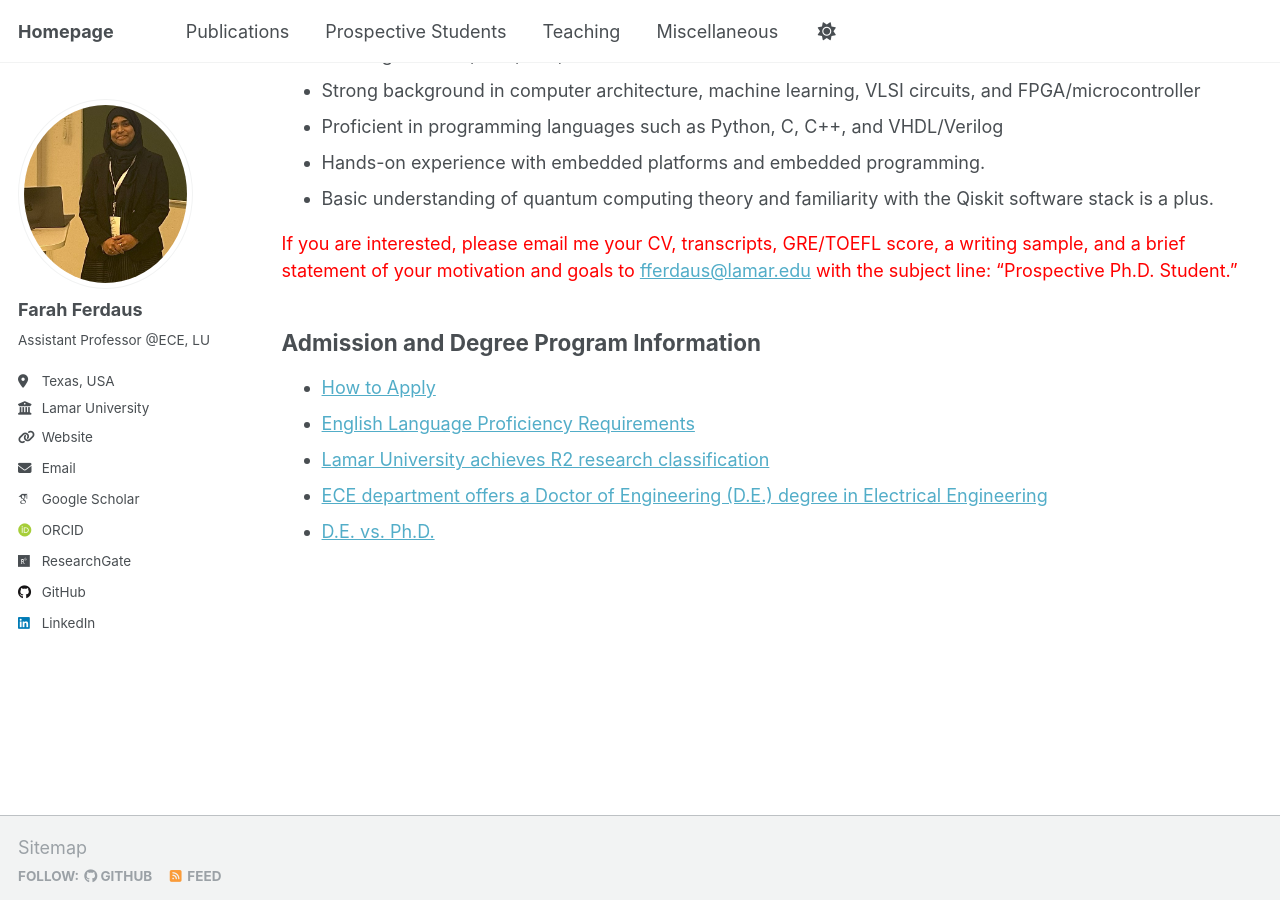
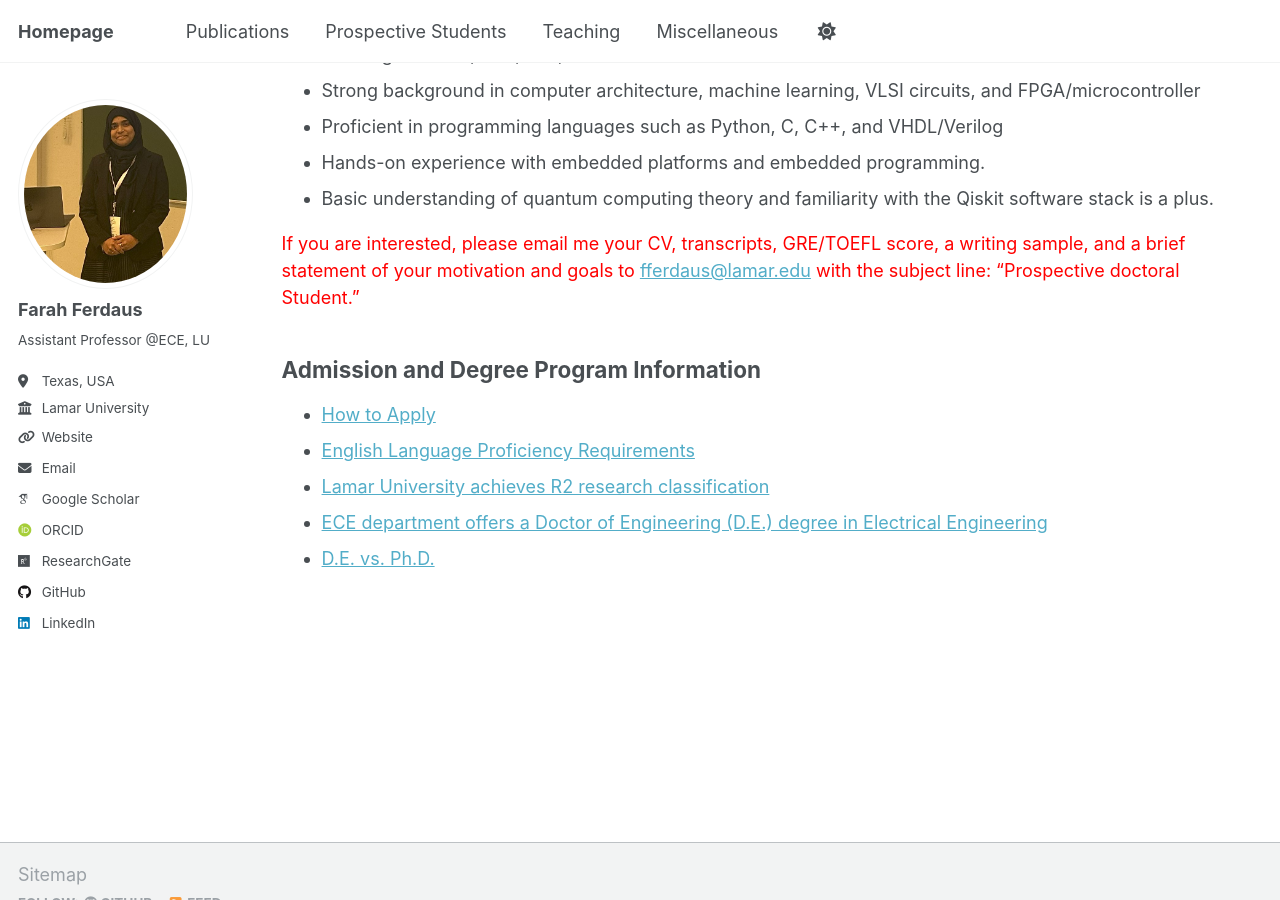
Before and after one commit to fferdaus/fferdaus.github.io, a Jekyll site: the page built from _pages/ProspectiveStudents.md, in a window 1280 px wide and 900 px high, scrolled down 682 px. Built offline with Jekyll 4.4.1, drawn with Linux system fonts in a browser that asks for light colours; some web fonts are replaced.

Commit message:
Update ProspectiveStudents.md

```diff
--- a/_pages/ProspectiveStudents.md
+++ b/_pages/ProspectiveStudents.md
@@ -31,7 +31,7 @@ I am seeking candidates with a solid background and an interest in interdiscipli
 - Basic understanding of quantum computing theory and familiarity with the Qiskit software stack is a plus.
 
 
-<span style="color:red">If you are interested, please email me your CV, transcripts, GRE/TOEFL score, a writing sample, and a brief statement of your motivation and goals to [fferdaus@lamar.edu](fferdaus@lamar.edu) with the subject line: “Prospective Ph.D. Student.”</span>
+<span style="color:red">If you are interested, please email me your CV, transcripts, GRE/TOEFL score, a writing sample, and a brief statement of your motivation and goals to [fferdaus@lamar.edu](fferdaus@lamar.edu) with the subject line: “Prospective doctoral Student.”</span>
 
 
 ## Admission and Degree Program Information
```
